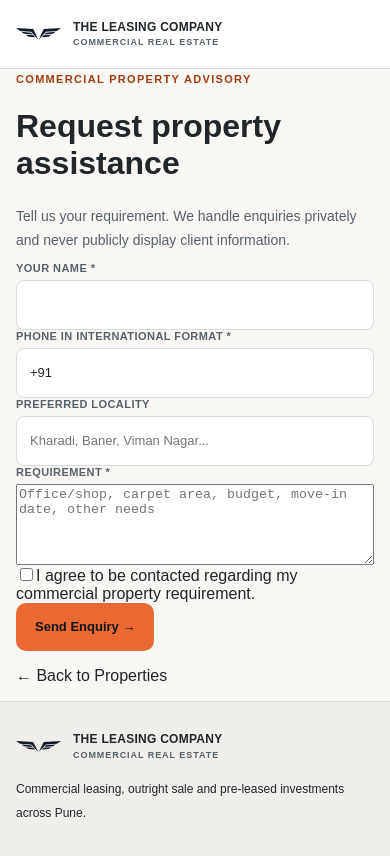
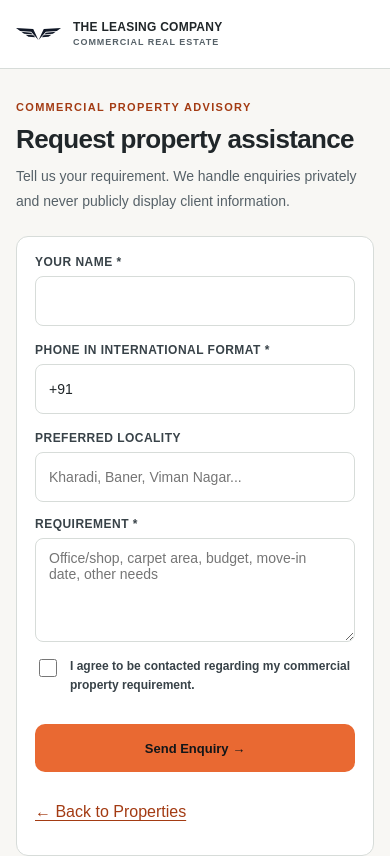
Before and after one commit to pavanpatil93-dot/TLC-2, a Next.js app in the folder web/: page /enquire in a window 390 px wide. Shown: the top 856 px of the page. Built offline with nearby package versions, Linux system fonts and the light colour scheme; no server answers.

Commit message:
style(web): polished mobile login, inventory, partner posting and CRM views

```diff
--- a/web/app/globals.css
+++ b/web/app/globals.css
@@ -219,3 +219,38 @@ body{font-family:Arial,Helvetica,sans-serif;background:#F8F7F4;color:#202629;fon
 .direct-search .search-actions .btn{width:100%}
 .direct-search .field label{margin-bottom:5px}
 }
+
+
+/* Internal web workspace and secure intake — Android TLC Executive Energy palette */
+.account-page{min-height:calc(100vh - 190px);display:flex;align-items:flex-start;justify-content:center;padding:64px 18px;background:#F8F7F4}
+.account-card{max-width:490px;width:100%;background:#fff;border:1px solid #D7DCD9;border-radius:15px;padding:35px;box-shadow:0 12px 35px rgba(32,38,41,.045)}
+.account-card h1,.workspace h1{font-family:Arial,Helvetica,sans-serif;font-size:clamp(26px,3vw,37px);letter-spacing:-.025em;margin:9px 0;color:#202629}
+.account-card p,.workspace-head p{color:#566168;font-size:14px;line-height:1.7}
+.account-card form,.property-editor{display:flex;flex-direction:column;gap:15px}
+.account-card form{margin-top:24px}
+.account-card label,.property-editor label{font-size:12px;font-weight:700;color:#384248}
+.account-card input,.property-editor input:not([type=checkbox]),.property-editor select,.property-editor textarea,.workspace-toolbar input{min-height:47px;border:1px solid #D7DCD9;border-radius:8px;background:white;padding:11px 13px;color:#202629;width:100%;font:inherit;font-size:14px;outline-color:#E96932}
+.property-editor textarea{resize:vertical}
+.account-card .btn,.property-editor .btn{align-self:flex-start;min-width:210px}
+.account-card .btn{width:100%}
+.account-legal{margin-top:22px}.account-legal a,.property-editor a{color:#A33B13;text-decoration:underline;text-underline-offset:3px}
+.form-status{font-size:13px;color:#5b422b;background:#FCE8DF;border:1px solid #f5d1be;border-radius:8px;padding:13px;margin:7px 0}
+.form-help{font-size:13px;color:#566168;line-height:1.7}
+.workspace{padding-top:45px;padding-bottom:85px;min-height:65vh}
+.workspace-head{display:flex;align-items:center;justify-content:space-between;gap:20px;margin:0 0 26px}
+.workspace-head h1{margin:8px 0}
+.workspace-grid{display:grid;grid-template-columns:repeat(3,minmax(0,1fr));gap:15px}
+.workspace-tile{display:block;background:#fff;border:1px solid #D7DCD9;border-radius:12px;padding:22px;transition:border-color .2s}
+.workspace-tile:hover{border-color:#E96932}
+.workspace-tile strong{display:block;font-size:16px;color:#202629}.workspace-tile p{font-size:13px;line-height:1.6;color:#566168;margin:10px 0 0}
+.workspace-toolbar{display:flex;gap:12px;margin-bottom:20px;align-items:center}
+.workspace-toolbar input{flex:1;width:auto}.workspace-table{display:flex;flex-direction:column;gap:10px}
+.workspace-row{display:flex;align-items:center;justify-content:space-between;gap:20px;border:1px solid #D7DCD9;border-radius:10px;background:white;padding:17px}
+.workspace-row>div:last-child{display:flex;gap:12px;align-items:center}
+.workspace-row strong{font-size:15px}.workspace-row p{font-size:13px;color:#566168;margin:7px 0}.workspace-row small{font-size:11px;color:#566168}
+.property-editor{background:#fff;padding:26px;border:1px solid #D7DCD9;border-radius:12px;max-width:880px;margin-top:23px}
+.editor-fields{display:grid;grid-template-columns:repeat(2,minmax(0,1fr));gap:17px}
+.property-editor .field{display:flex;flex-direction:column;gap:7px}
+.checkbox-row{display:flex;gap:10px;align-items:flex-start;line-height:1.55}
+.checkbox-row input{height:18px;width:18px;flex:none;accent-color:#E96932;margin-top:2px}
+@media(max-width:760px){.account-page{padding:30px 14px}.account-card{padding:23px}.workspace{padding-top:28px}.workspace-head{align-items:flex-start;flex-direction:column}.workspace-grid{grid-template-columns:1fr}.workspace-row{align-items:flex-start;flex-direction:column}.workspace-row>div:last-child{width:100%;justify-content:space-between}.workspace-toolbar{flex-direction:column;align-items:stretch}.workspace-toolbar input{width:100%}.editor-fields{grid-template-columns:1fr}.property-editor{padding:18px}.property-editor .btn{width:100%}}
```
